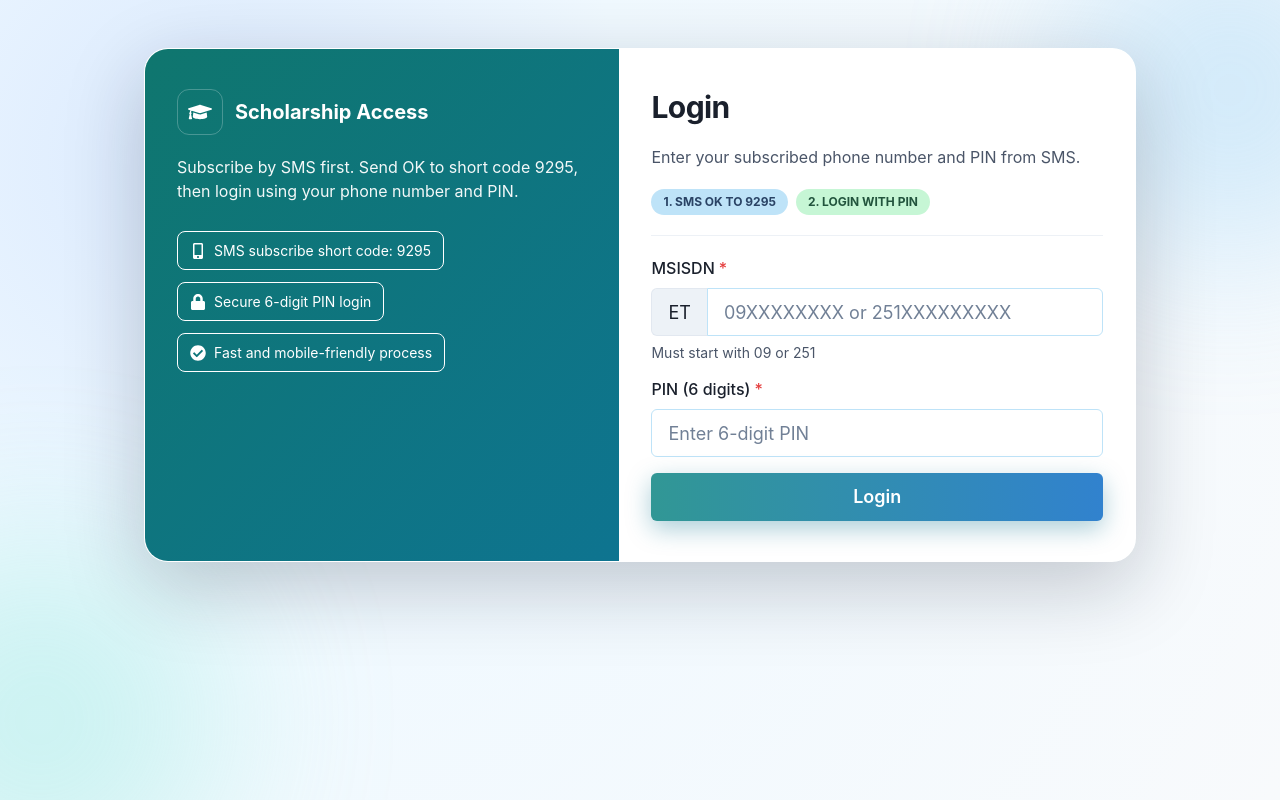
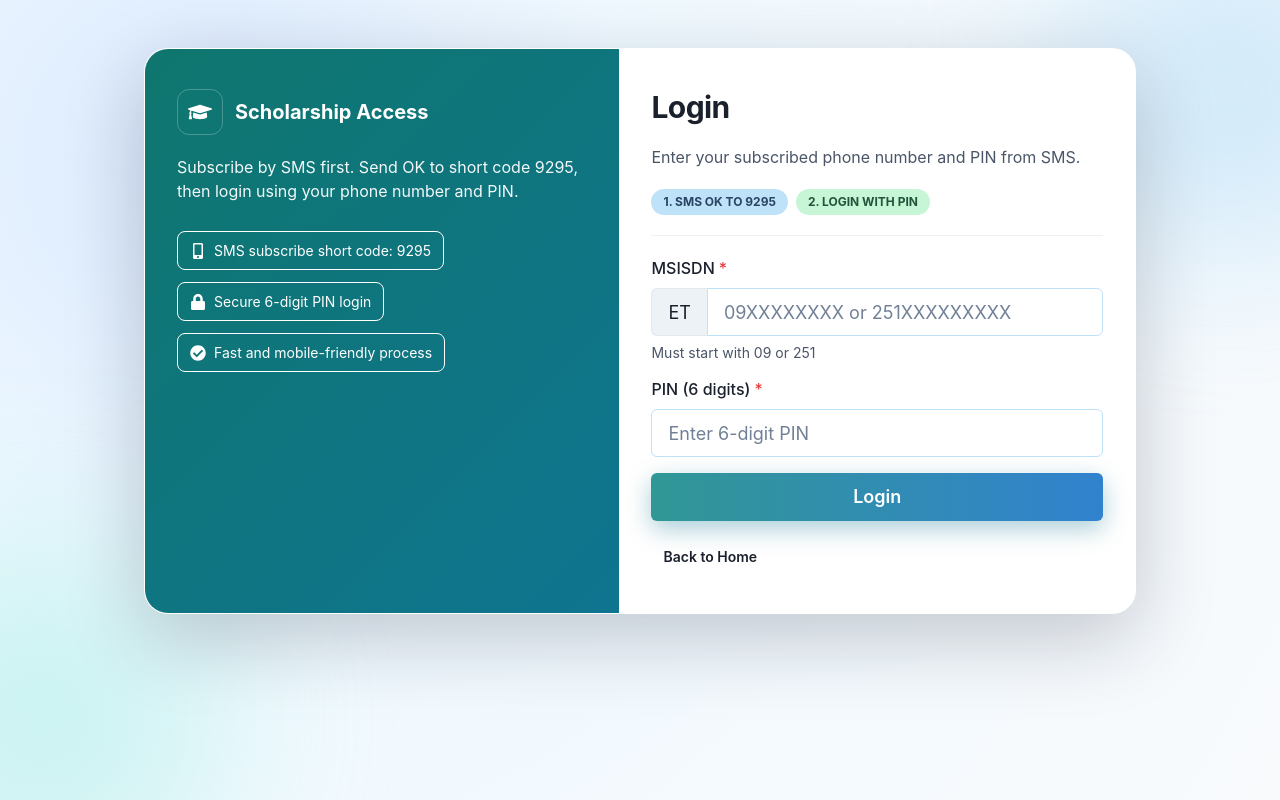
Before and after one commit to tradethiopiainstructor01-web/enisra.com, a React (Vite) app in the folder frontend/: page /scholarship-login in a window 1280 px wide. Built offline with nearby package versions, Linux system fonts and the light colour scheme; no server answers.

Commit message:
backtohome in scholarlogin

```diff
--- a/frontend/src/pages/ScholarshipLoginPage.jsx
+++ b/frontend/src/pages/ScholarshipLoginPage.jsx
@@ -1,5 +1,5 @@
 import { useEffect, useMemo, useState } from "react";
-import { useNavigate } from "react-router-dom";
+import { Link as RouterLink, useNavigate } from "react-router-dom";
 import {
   Alert,
   AlertIcon,
@@ -266,6 +266,10 @@ const ScholarshipLoginPage = () => {
                     <Text fontSize="sm">{errorMessage}</Text>
                   </Alert>
                 ) : null}
+
+                <Button as={RouterLink} to="/" variant="ghost" size="sm" alignSelf="flex-start">
+                  Back to Home
+                </Button>
               </Stack>
             </Box>
           </Flex>
```
